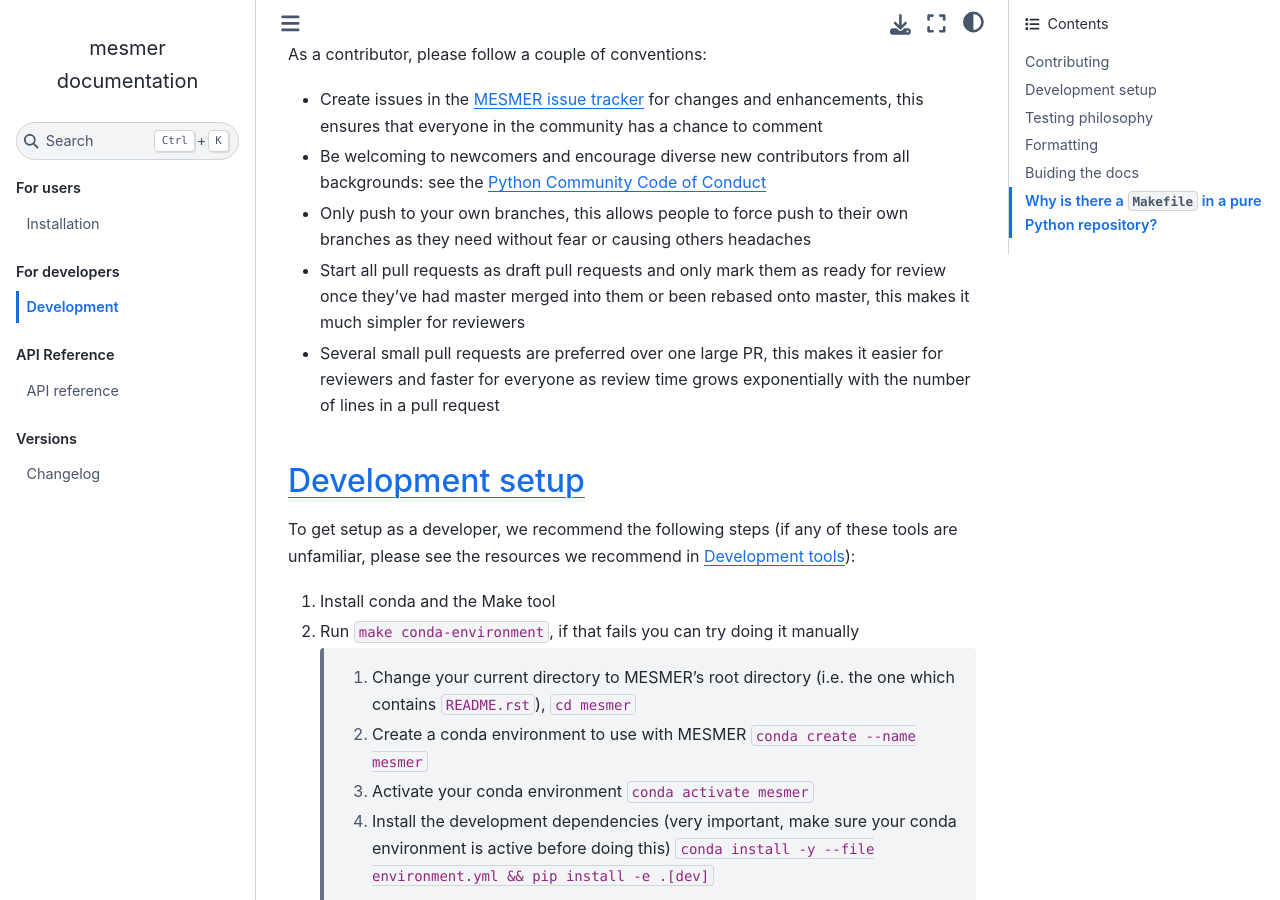
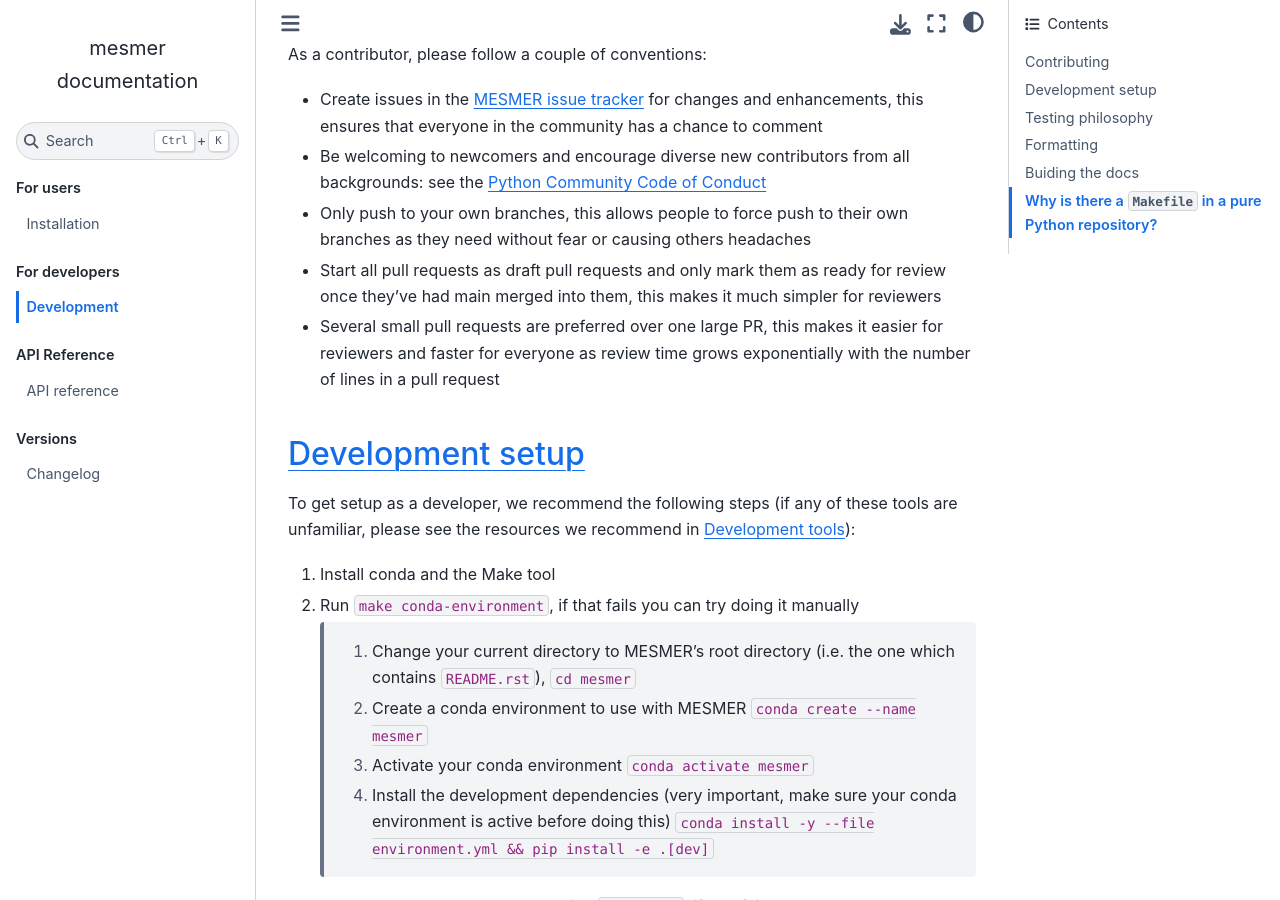
Before and after one commit to MESMER-group/mesmer, a Sphinx documentation site: the page built from docs/source/development.rst, in a window 1280 px wide and 900 px high, scrolled down 880 px. Built offline with Sphinx 7.4.7 and the Sphinx Book theme 1.1.4, drawn with Linux system fonts in a browser that asks for light colours; the version number could not be read and is left out.

Commit message:
rename master branch to main (#201)

```diff
--- a/docs/source/development.rst
+++ b/docs/source/development.rst
@@ -27,7 +27,7 @@ As a contributor, please follow a couple of conventions:
 - Create issues in the `MESMER issue tracker`_ for changes and enhancements, this ensures that everyone in the community has a chance to comment
 - Be welcoming to newcomers and encourage diverse new contributors from all backgrounds: see the `Python Community Code of Conduct <https://www.python.org/psf/codeofconduct/>`_
 - Only push to your own branches, this allows people to force push to their own branches as they need without fear or causing others headaches
-- Start all pull requests as draft pull requests and only mark them as ready for review once they've had master merged into them or been rebased onto master, this makes it much simpler for reviewers
+- Start all pull requests as draft pull requests and only mark them as ready for review once they've had main merged into them, this makes it much simpler for reviewers
 - Several small pull requests are preferred over one large PR, this makes it easier for reviewers and faster for everyone as review time grows exponentially with the number of lines in a pull request
 
 Development setup
@@ -152,5 +152,5 @@ Why is there a ``Makefile`` in a pure Python repository?
 Whilst it may not be standard practice, a ``Makefile`` is a simple way to automate general setup (environment setup in particular).
 Hence we have one here which basically acts as a notes file for how to do all those little jobs which we often forget e.g. setting up environments, running tests (and making sure we're in the right environment), building docs, setting up auxillary bits and pieces.
 
-.. _Sphinx: http://www.sphinx-doc.org/en/master/
+.. _Sphinx: http://www.sphinx-doc.org
 .. _MESMER issue tracker: https://github.com/MESMER-group/mesmer/issues
```
Also changed, not shown: 1 other file.
